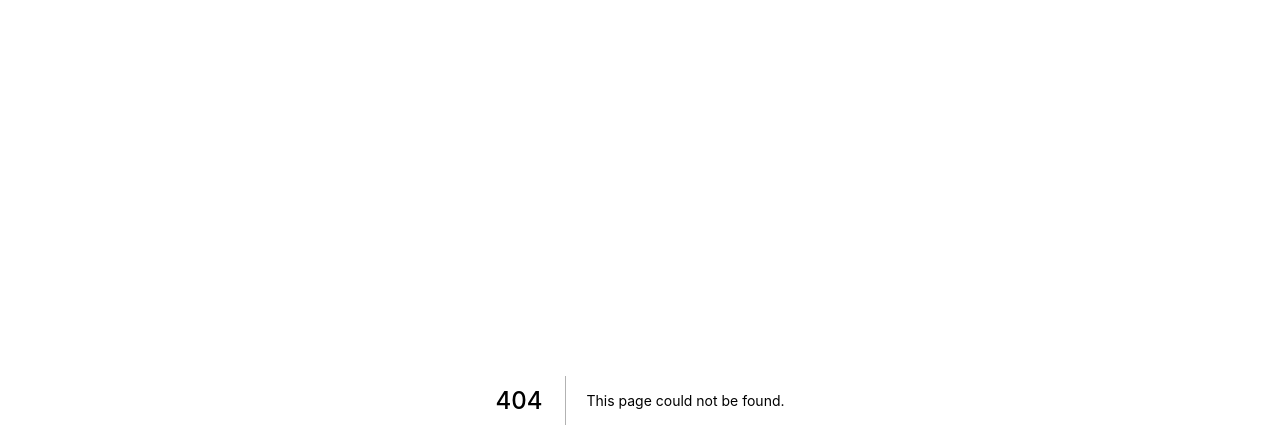
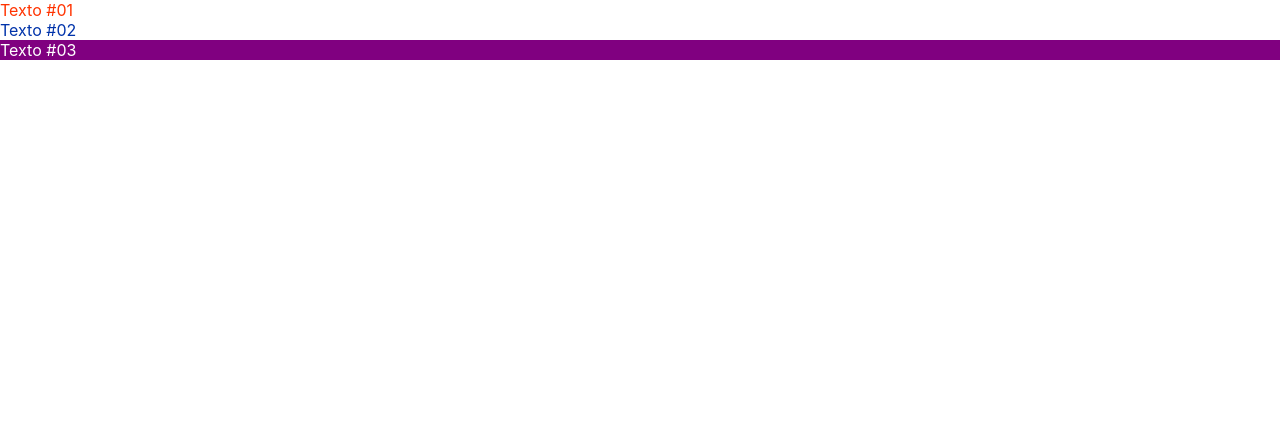
Before and after one commit to codingscode/Framework-Next, a Next.js app in the folder 001/exercicos-1/: page /css/integracao2 in a window 1280 px wide. Before the commit this address had no page. Shown: the top 448 px of the page. Built offline with nearby package versions, Linux system fonts and the light colour scheme.

Commit message:
parte 23

```diff
--- /dev/null
+++ b/001/exercicos-1/pages/css/integracao2.jsx
@@ -0,0 +1,15 @@
+
+import estilos from './integracao2.module.css'
+
+
+
+export default function integracao2() {
+
+    return (
+       <div>
+           <div className={estilos.vermelha}>Texto #01</div>
+           <div className={estilos.azul}>Texto #02</div>
+           <div className={estilos.branca}>Texto #03</div>
+       </div>
+    )
+ }
--- /dev/null
+++ b/001/exercicos-1/pages/css/integracao2.module.css
@@ -0,0 +1,15 @@
+/* é especifico */
+
+
+.vermelha {
+   color: #f30;
+}
+
+.azul {
+   color: #03a;
+}
+
+.branca {
+   background-color: purple;
+   color: #fff;
+}
```
Also changed, not shown: 1 other file (tests, documents, lock files or other folders).
